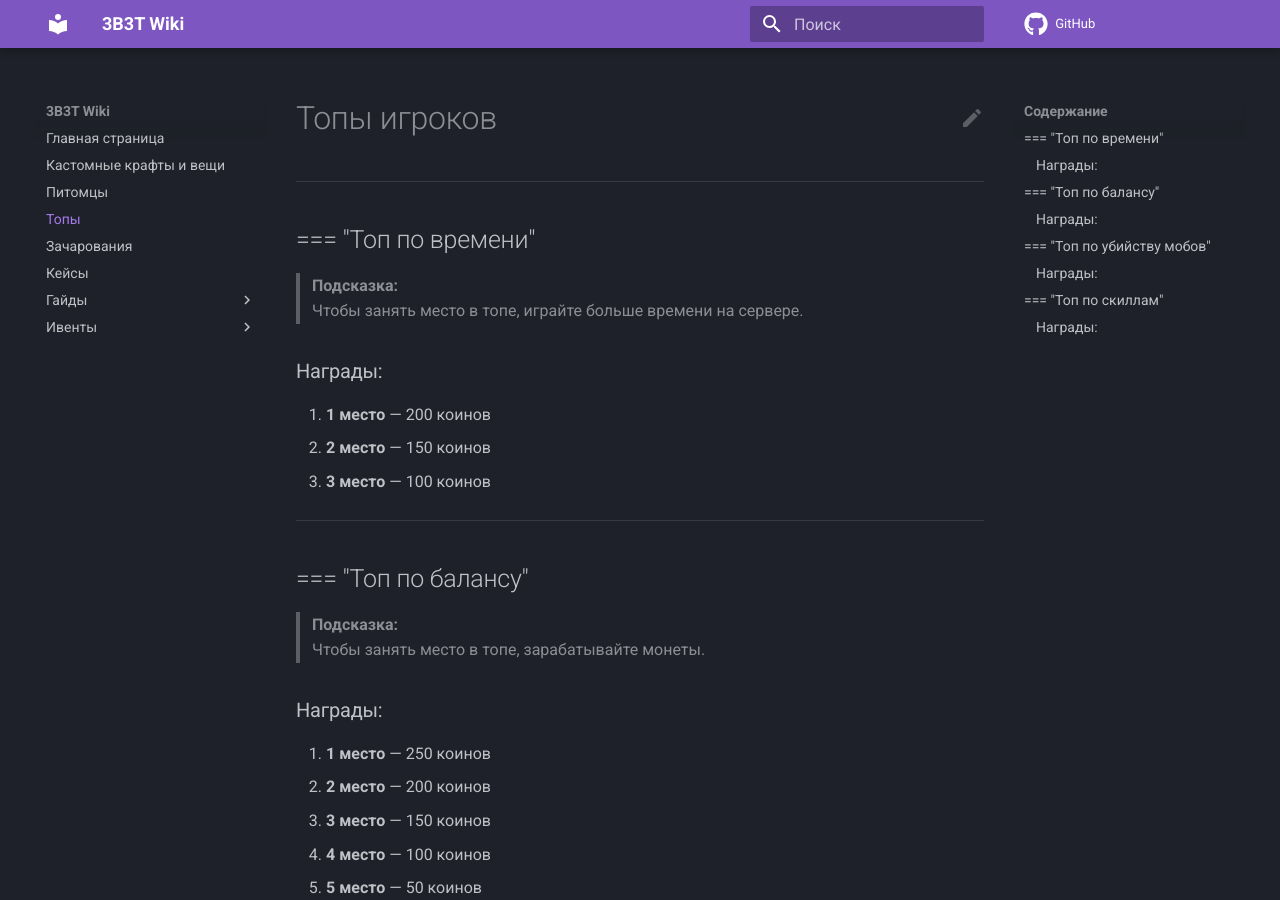
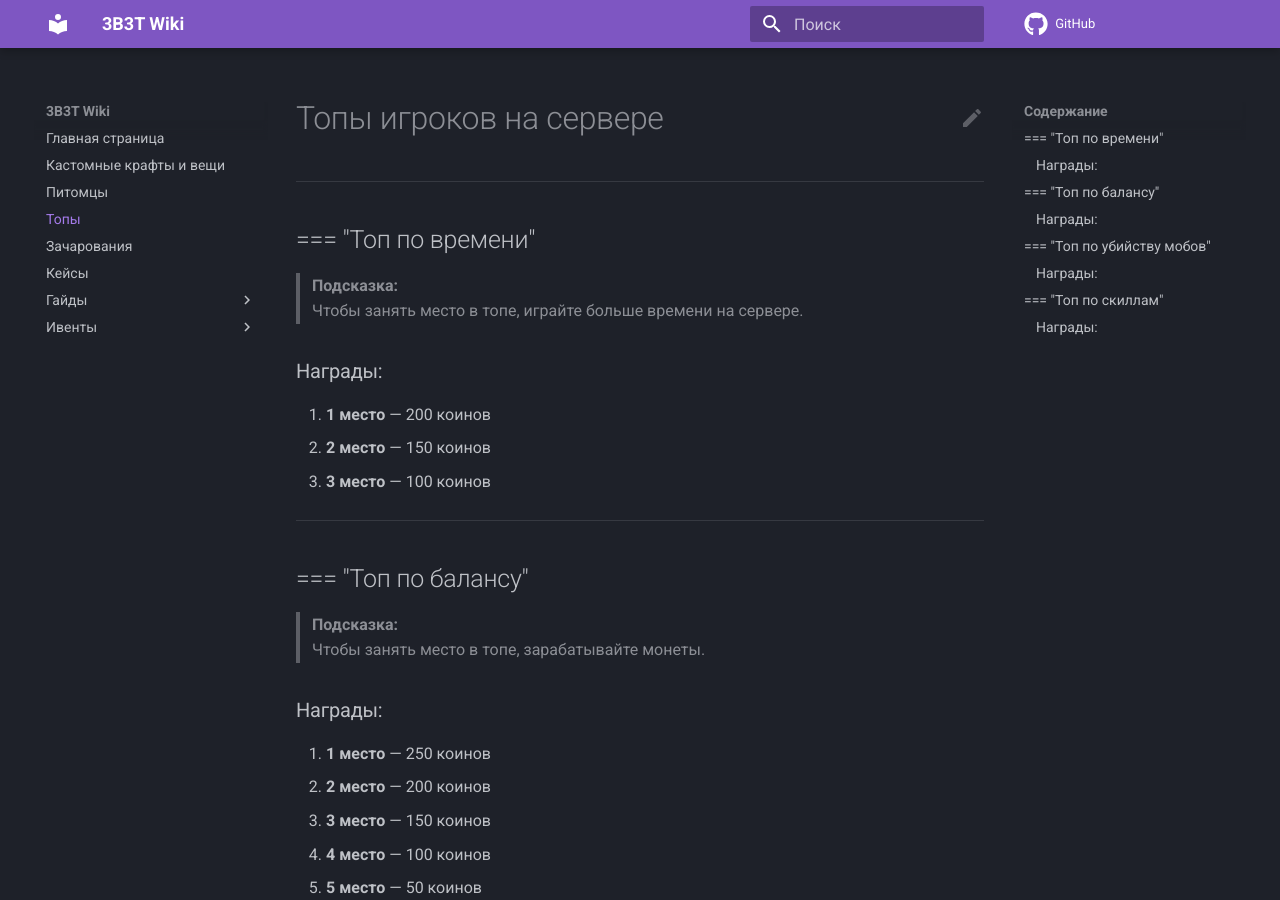
Before and after one commit to 3B3TServer/Docs, an MkDocs documentation site: the page built from docs/tops.md, in a window 1280 px wide and 900 px high. Built offline with MkDocs 1.6.1 and Material for MkDocs 9.7.7, drawn with Linux system fonts in a browser that asks for light colours; comment, search, counter and statistics services are not loaded.

Commit message:
Update tops.md

```diff
--- a/docs/tops.md
+++ b/docs/tops.md
@@ -1,4 +1,4 @@
-# Топы игроков
+# Топы игроков на сервере
 
 ---
 
```
